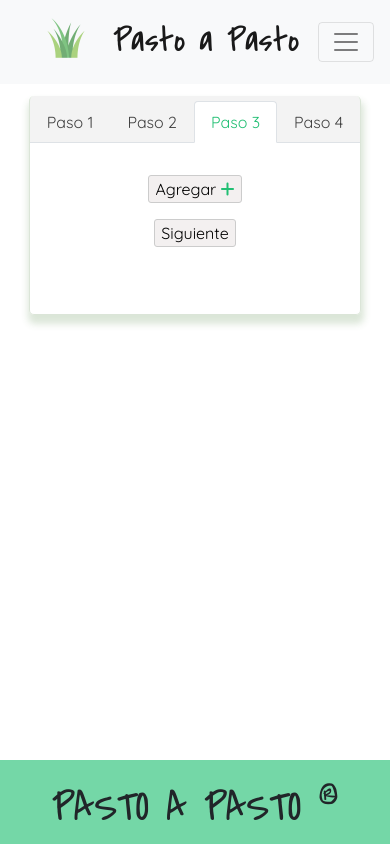
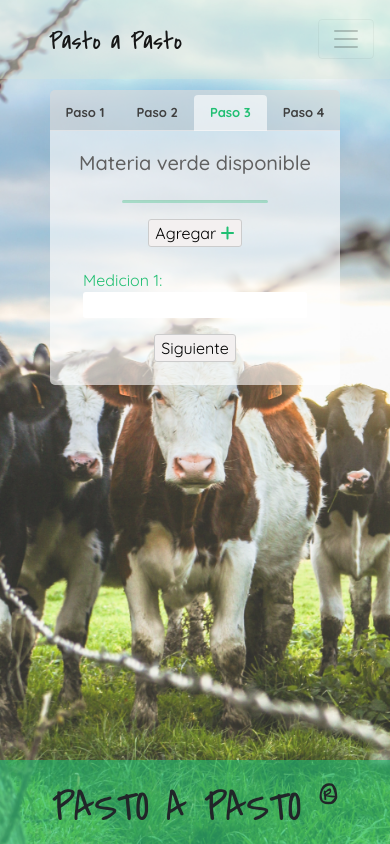
Before and after one commit to Apolofx/PastoAPastoWEB, a Flask app: page /paso3 in a window 390 px wide. Run offline with Flask 2, Linux system fonts and the light colour scheme; some libraries are stand-ins or nearby versions; some web fonts are replaced.

Commit message:
agregue estilos entre ellos fondo de imagen; modifique el .py para poder tomar los datos de los input en la pantalla 3

```diff
--- a/Tiempo de trabajo.txt
+++ b/Tiempo de trabajo.txt
@@ -5,3 +5,5 @@
 14-7-2020: 18 - 19.50 - 1.50 min
 15-7-2020 13.30 - 15 1.30 min
 16-7-2020 17-21.15 2.15min
+17-7-2020 13-15hs 2hs
+18-7-2020 14-16hs 2hs
--- a/pastoapasto.py
+++ b/pastoapasto.py
@@ -1,7 +1,7 @@
 from flask import Flask, render_template, request, session, redirect, url_for, flash
 from flask_wtf import FlaskForm
 from wtforms import StringField, DateField, SubmitField, SelectField, IntegerField, FieldList, TextField, FormField
-from wtforms.validators import DataRequired, NumberRange
+from wtforms.validators import DataRequired, NumberRange, InputRequired
 
 app = Flask(__name__)
 app.config['SECRET_KEY'] = 'hard to guess key'
@@ -46,23 +46,28 @@ def paso2():
 	return render_template('paso2.html', form=form)
 
 
-class SubDirForm(FlaskForm):
-    subDirName = TextField(validators=[DataRequired()])
+# class SubDirForm(FlaskForm):
+#     subDirName = StringField(validators=[DataRequired()])
 
 class SubDirsForm(FlaskForm):
-    subDirList = FieldList(FormField(SubDirForm), min_entries=0)
-    siguiente = SubmitField()
-
+    subDirList = FieldList(StringField(label = 'Medicion 1:', validators=[DataRequired()]), min_entries=1, max_entries=7)
+    siguiente = SubmitField('Siguiente')
 
 @app.route('/paso3', methods=['GET', 'POST'])
 def paso3():
-	# user_subdirs = {}
-	# subdirs = user_subdirs
 	form = SubDirsForm()
-	if request.method == 'POST' and form.validate():
-		for entrada in form.subDirList.entries:
-			return print(entrada.data)
-	print(form.errors)
+	if request.method == 'POST' and form.validate_on_submit():
+		contador = 0
+		for element in form.subDirList.data:
+			session['medicion' + str(contador)] = element
+			print(session.get('medicion' + str(contador)))
+			contador += 1
+		print(contador)
+		contador = 0
+		# print('validado')
+		# print(request.form.get('subdir2'))
+		print(form.subDirList.data)
+		return redirect(url_for('paso3'))
 	return render_template('paso3.html', form=form)
 
 
--- a/static/estilos.css
+++ b/static/estilos.css
@@ -1,7 +1,33 @@
 body {
     font-family: 'Quicksand', sans-serif;
+    position: relative;
+    box-sizing: border-box;
+    height: 100%;
 }
 
+body::after {
+    content:"";
+    background-image: url('/static/cattle.jpg');
+    background-size: 100%;
+    background-repeat: no-repeat;
+    opacity: 0.830;
+    top: 0;
+    left: 0;
+    bottom: 0;
+    right: 0;
+    position: fixed;
+    z-index: -1;
+}
+
+
+.page-container {
+    position: relative;
+    min-height: 100vh;
+}
+
+html {
+    overflow-y: scroll;
+}
 
 #navbarNav {
     justify-content: flex-end;
@@ -12,7 +38,7 @@ main {
     position: relative;
     display: flex;
     justify-content: center;
-    /* border: 3px solid yellow; */
+    padding-bottom: 10vh;
 }
 
 
@@ -22,6 +48,16 @@ nav {
     padding-left: 0;
     margin-top: 0;
     margin-bottom: 0;
+    background-color: #d9e4d660;
+}
+
+.nav-tabs .nav-link {
+    border:none;
+}
+
+.nav-tabs .nav-link:hover {
+    background-color:rgba(255,255,255,0.3);
+    color:#606060;
 }
 
 #navbarNav .nav-item {
@@ -46,23 +82,25 @@ nav {
 
 .contenedor {
     width: auto;
+    background-color: rgba(255,255,255,0.6);
     position: relative;
     display: flex;
     flex-direction: column;
     align-items: center;
-    border: 1.1px solid;
-    border-color: #d9e4d6f0;
+    /* border: 1.1px solid;
+    border-color: #d9e4d6f0; */
     margin-top: 3%;
     margin-bottom: 7%;
-    padding: 0 0 5% 0;
+    padding: 0 0 2% 0;
     border-top: none;
     border-radius: 5px;
-    box-shadow: 1px 7px 7px 2px #d9e4d6f0; /* h-offset v-offset blur spread color */
+
 }
 
 form, #paso-uno{
     width: 100%;
 }
+
 
 #paso-uno {
     display: flex;
@@ -71,19 +109,17 @@ form, #paso-uno{
     position: relative;
     border-top-right-radius: 5px;
     border-top-left-radius: 5px;
-    background: #40404010;
+    background: #40404020;
     color: #404040;
     font-weight: 400;
     padding-top: 5px;
-    /*border: 1px solid black; */
-
 }
 
 form {
     display: flex;
     flex-direction: column;
     align-items: center;
-    margin: 2em 0 2em 0;
+    margin: 1em 0 0 0;
     /*border: 1px solid black; */
     box-sizing: border-box;
     padding: 0;
@@ -118,9 +154,7 @@ input, select {
     /*border: 1px solid grey;*/
     border-radius: 3px;
     width: 14em;
-    border: 1.2px;
-    border-style: solid;
-    border-color: #40404080;
+    border: none;
     outline-color:#21bf739f;
 }
 
@@ -128,13 +162,32 @@ select {
     width: 7em;
 }
 
-a.nav-link {
+.contenedor a.nav-link {
     color: #404040;
+    font-weight: 700;
 }
 
 #active {
+    background-color: rgba(255,255,255,0.6);
+    font-weight: 700;
     color: #21bf73;
+    border-bottom: none;
 }
+
+h5 {
+    margin-top: 1em;
+    color: #606060;
+}
+
+hr {
+    border-radius: 6px;
+    height: 2px;
+    width: 50%;
+    background-color: #21bf73;
+    opacity: 0.3;
+    margin: 2vh 0 0 0;
+}
+
 
 button.remove {
     margin-left: 1em;
@@ -156,8 +209,10 @@ button.remove {
     /*background-color: #21bf73;*/
     border-color: #21bf73;
     border-radius: 3px;
-    transition: 0.4s;
-    background: #fdfdfd;
+    transition: 0.2s;
+    background: #fdfdfd40;
+    font-weight: 600;
+    color:#404040;
     box-shadow: 1px 1px 7px 2px #21bf73; /* h-offset v-offset blur spread color */
 }
 
@@ -177,7 +232,7 @@ ul>div {
     display: flex;
     flex-direction: column;
     align-items: center;
-    margin-bottom: 1em;
+    /* margin-bottom: 1em; */
     /* border: 1px solid black; */
     box-sizing: border-box;
     padding: 0;
@@ -197,6 +252,10 @@ ul>div>label {
     display: flex;
     flex-direction: column;
     align-items:center;
+}
+
+#botonSigListItem {
+    margin-top: 1em;
 }
 
 .fas.fa-plus {
@@ -227,6 +286,86 @@ footer {
     text-align: center;
     padding-top: 2vh;
     margin-top: 2vh;
-    position: fixed;
+    position: absolute;
     bottom: 0;
+    /* box-shadow: inset 0px 0px 10px 20px #21bf73; h-offset v-offset blur spread color */
 }
+
+@media (max-width: 1044px) {
+    body::after {
+        content:"";
+        background-image: url('/static/vertical-cattle3.jpg');
+        /* background-size: 100%; */
+        width: 100%;
+        height: 100%;
+        background-repeat: no-repeat;
+        opacity: 0.9;
+        top: 0;
+        left: 0;
+        bottom: 0;
+        right: 0;
+        position: fixed;
+        z-index: -1;
+    }
+    .navbar-toggler {
+        transition: 0.4s;
+        opacity: 0.4;
+        outline: none;
+    }
+
+    .navbar-toggler:active, .navbar-toggler:focus {
+        outline: none;
+        opacity: 0.3;
+    }
+}
+
+@media (max-width: 414px) {
+    body::after {
+        content:"";
+        background-image: url('/static/vertical-cattle3.jpg');
+        background-size: 700px 1000px;
+        background-repeat: no-repeat;
+        opacity: 0.830;
+        top: 0;
+        left: 0;
+        bottom: 0;
+        right: 0;
+        position: fixed;
+        z-index: -1;
+    }
+    #logo {
+        display:none;
+    }
+
+    a span {
+        font-size: 25px;
+    }
+
+    .nav-tabs .nav-link {
+        font-size: small;
+    }
+
+    .nav-tabs .nav-link:hover {
+        background-color:rgba(255,255,255,0.3);
+        color:#606060;
+    }
+    .navbar-toggler {
+        transition: 0.4s;
+        opacity: 0.4;
+        outline: none;
+    }
+
+    .navbar-toggler:active, .navbar-toggler:focus {
+        outline: none;
+        opacity: 0.3;
+    }
+
+}
+
+@media (max-width:1024px) and (max-height:1366px) {}
+
+@media (max-width:280px) and (max-height:654px) {
+    .nav-tabs .nav-link {
+        font-size: x-small;
+    }
+}
--- a/templates/paso3.html
+++ b/templates/paso3.html
@@ -22,7 +22,8 @@
 </head>
 
 <body>
-  <nav class="navbar navbar-expand-lg navbar-light bg-light">
+  <div class='page-container'>
+  <nav class="navbar navbar-expand-lg navbar-light">
     <a class="navbar-brand" id="titulo" href="#">
       <img class="mb-2" id="logo" src="/static/logo.png" alt="logo-pasto-a-pasto">
       <span class="ml-2">Pasto a Pasto</span>
@@ -71,8 +72,10 @@
         </ul>
 
       </div>
+      <h5>Materia verde disponible</h5>
+      <hr>
       <form action="" method='POST'>
-        {{ form.hidden_tag()}}
+        {{ form.hidden_tag() }}
         <ul>
 
           <li id="addFieldListItem">
@@ -97,7 +100,7 @@
   </main>
 
   <footer>PASTO A PASTO <sup>®</sup></footer>
-
+</div>
 
 
   <script src="https://code.jquery.com/jquery-3.4.1.slim.min.js"
@@ -111,7 +114,7 @@
     crossorigin="anonymous"></script>
   <script>
     $(document).ready(function () {
-      var addCount = 1;
+      var addCount = 2;
       $("#addNewField").click(function () {
         var newInput = $("#subDirList");
         newInput.append(GetDynamicTextBox("", addCount));
@@ -121,8 +124,8 @@
     });
 
     function GetDynamicTextBox(value, addCount) {
-      return '<div>' + '<label>Medición&nbsp' + addCount + ':&nbsp</label>' +
-        '<span><input name = "subdir' + addCount + '"type="text" value = "' + value + '" />' +
+      return '<div>' + '<label for="med-' + addCount + '">Medición&nbsp' + addCount + ':&nbsp</label>' +
+        '<span><input id="med-' + addCount +'" name = "subDirList-' + addCount + '"type="text" value = "' + value + '" required>' +
         '<button type="button" value="Remove" class="remove"><i class="far fa-trash-alt"></i></button></span>' + '</div>';
     }
 
```
Also changed, not shown: templates/index.html (+5 -2 lines), templates/paso2.html (+5 -2 lines), static/cattle.jpg (added), static/vertical-cattle3.jpg (added).
